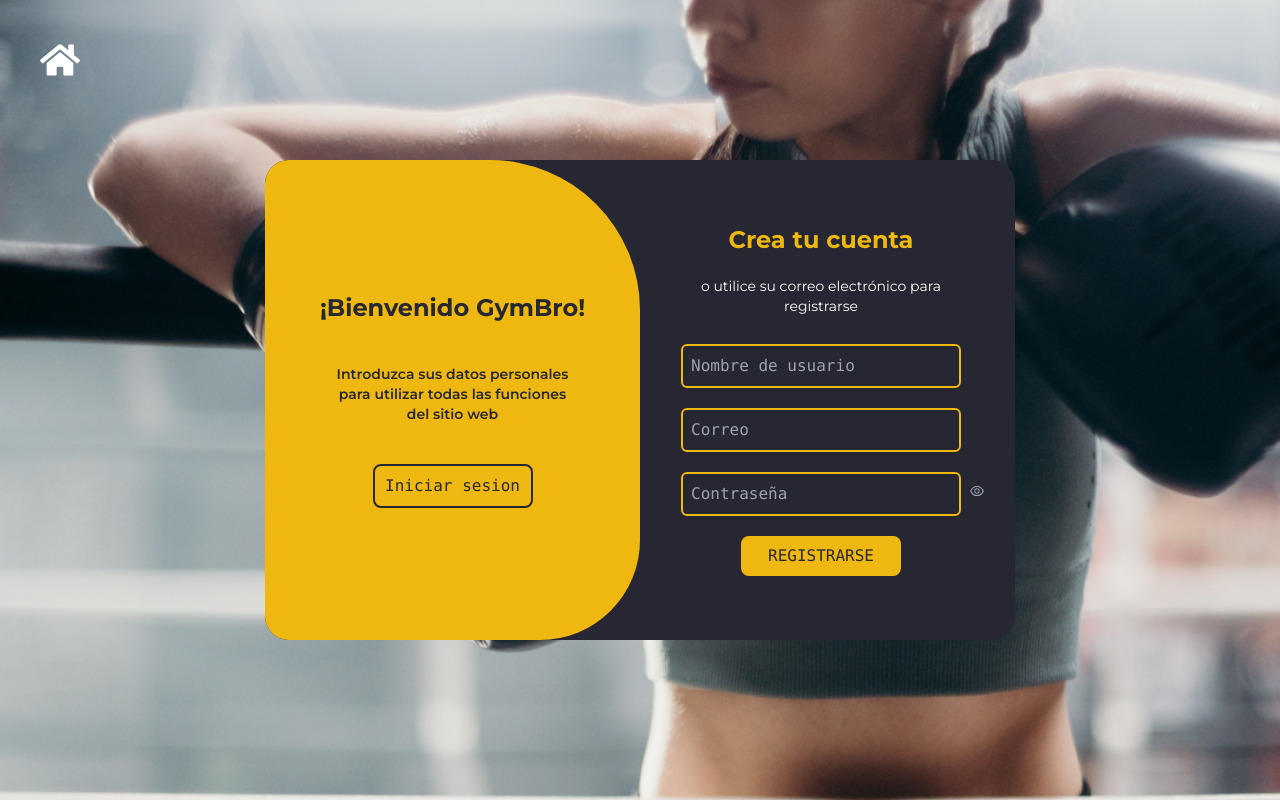
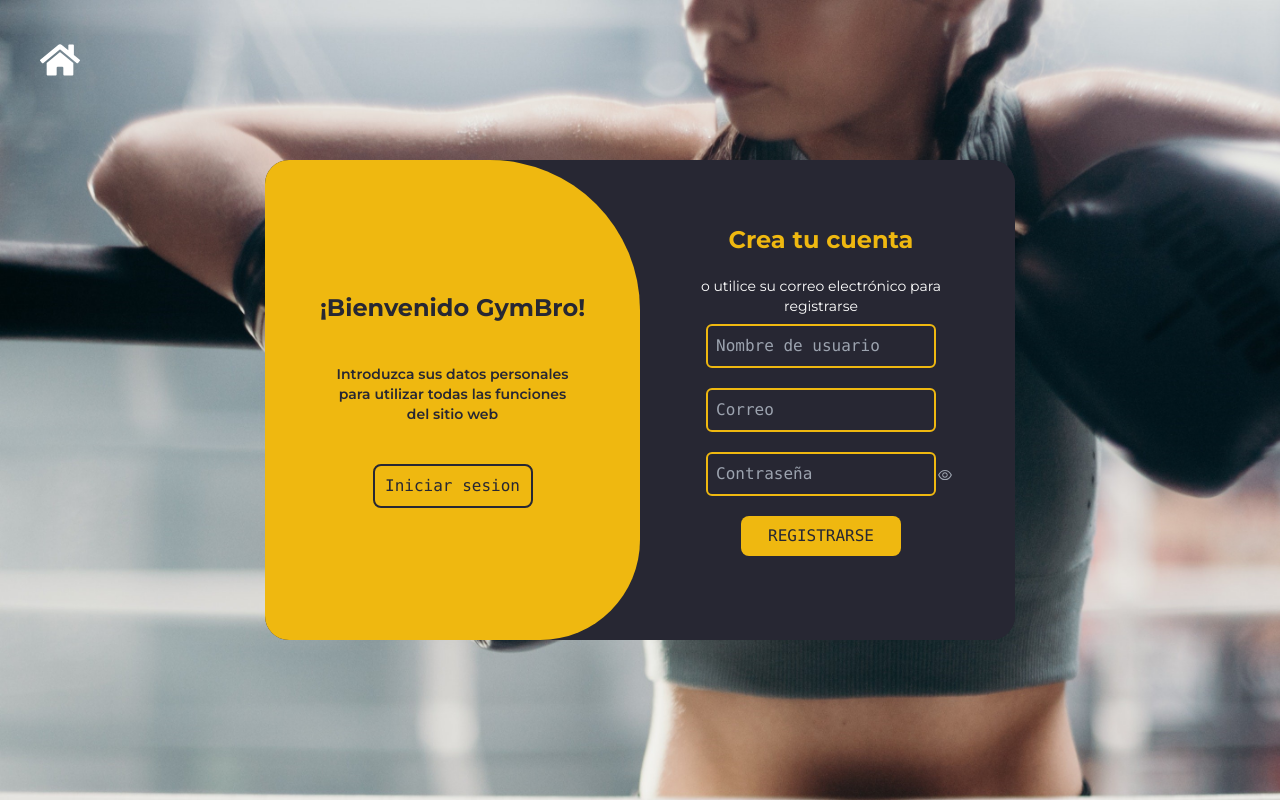
Before and after one commit to JAASM1/FitZone, a React (Create React App) app: page /Registrarse in a window 1280 px wide. Built offline with nearby package versions, Linux system fonts and the light colour scheme.

Commit message:
Validacion de nombre de usuario

```diff
--- a/src/page/login/registrarse.js
+++ b/src/page/login/registrarse.js
@@ -1,59 +1,81 @@
-import React from 'react';
-import { Link, useNavigate } from 'react-router-dom';
-import Swal from 'sweetalert2';
-import { useState, useEffect } from 'react';
-import { AiOutlineEye, AiOutlineEyeInvisible } from 'react-icons/ai';
+import React from "react";
+import { Link, useNavigate } from "react-router-dom";
+import Swal from "sweetalert2";
+import { useState, useEffect } from "react";
+import { AiOutlineEye, AiOutlineEyeInvisible } from "react-icons/ai";
 import { FaHome } from "react-icons/fa";
 
 function Registrarse() {
-
-    const navigate = useNavigate()
-    const [user_name, setUserName] = useState("")
+  const navigate = useNavigate();
+  const [user_name, setUserName] = useState("");
+  const [errorName, setErrorName] = useState("");
   const [user_email, setEmail] = useState("");
   const [user_password, setPassword] = useState("");
   const [error, setError] = useState(null);
   const [showPassword, setShowPassword] = useState(false);
 
+  const userNameValidation = (e) => {
+    const newName = e.target.value;
+    if (
+      newName.length < 6 ||
+      !/^[a-zA-Z0-9]+$/.test(newName) ||
+      /\s/.test(newName)
+    ) {
+      setErrorName(
+        "El nombre tiene que tener al menos 6 caracteres, sin caracteres especiales."
+      );
+    } else {
+      setError("");
+    }
+    setUserName(newName);
+  };
+
   const handleRegister = async (e) => {
-        e.preventDefault()
-        if (user_email.trim() === '' || user_password.trim() === '' || user_name.trim() === '') {
-            setError("Por favor, ingresa todos los campos.")
+    e.preventDefault();
+    if (
+      user_email.trim() === "" ||
+      user_password.trim() === "" ||
+      user_name.trim() === ""
+    ) {
+      setError("Por favor, ingresa todos los campos.");
       return;
     }
     if (user_password.length < 8) {
       setError("La contraseña debe tener al menos 8 caracteres.");
       return;
     }
+
     const emailRegex = /^[^\s@]+@[^\s@]+\.(com|es|mx)$/i;
     if (!emailRegex.test(user_email)) {
-          setError("Por favor, ingresa un correo electrónico válido con terminación .com, .es, o .mx");
+      setError(
+        "Por favor, ingresa un correo electrónico válido con terminación .com, .es, o .mx"
+      );
       return;
     }
 
     try {
+      //Alerta de carga
       Swal.fire({
         title: "Cargando...",
         text: "Por favor, espera un momento.",
         allowOutsideClick: false,
         showConfirmButton: false,
-                timer: 7000,
+        timer: 3000,
         willOpen: () => {
           Swal.showLoading();
         },
       });
-            const response = await fetch(
-                "http://localhost:8080/fitzone/users/",
-                {
+
+      const response = await fetch("http://localhost:8080/fitzone/users/", {
         method: "POST",
         headers: {
           "Content-Type": "application/json",
         },
-                    body: JSON.stringify({ user_name, user_email, user_password })
-                }
-            );
+        body: JSON.stringify({ user_name, user_email, user_password }),
+      });
 
       if (response.ok) {
-                Swal.close()
+        Swal.close();
         Swal.fire({
           title: "Registro Exitoso",
           html: "Redirigiendo a inicio de sesión",
@@ -62,24 +84,37 @@ function Registrarse() {
           timerProgressBar: true,
           showConfirmButton: false,
         }).then(() => {
-                    navigate('/Iniciar Sesion')
-                })
+          navigate("/Iniciar Sesion");
+        });
       } else {
         const data = await response.json();
 
-                if (response.status === 400 && data.error === "Correo electrónico duplicado") {
-                    console.log("Correo electrónico duplicado. Mostrar mensaje de error.");
-                    setError("El correo electrónico ya está en uso. Por favor, utiliza otro.");
+        if (
+          response.status === 400 &&
+          data.error === "Correo electrónico duplicado"
+        ) {
+          console.log(
+            "Correo electrónico duplicado. Mostrar mensaje de error."
+          );
+          setError(
+            "El correo electrónico ya está en uso. Por favor, utiliza otro."
+          );
         } else {
           console.log("Error de registro. Mostrar mensaje de error genérico.");
           setError("Error de registro. Por favor, inténtalo de nuevo.");
+          Swal.fire({
+            icon: "error",
+            title: "Error de registro",
+            text: "Por favor, inténtalo de nuevo.",
+          });
+
         }
       }
     } catch (error) {
       console.error(error);
       setError("Error interno. Por favor, inténtalo de nuevo más tarde.");
     }
-    }
+  };
 
   const togglePasswordVisibility = () => {
     setShowPassword(!showPassword);
@@ -92,48 +127,71 @@ function Registrarse() {
   };
 
   const buttonStyle = {
-        fontSize: '40px',
-        color: hovered ? '#EFB810' : 'white',
+    fontSize: "40px",
+    color: hovered ? "#EFB810" : "white",
   };
 
   return (
-        <div className='font-Montserrat'>
-            <div className='bg-image1 h-screen bg-cover flex justify-center items-center'>
+    <div className="font-Montserrat">
+      <div className="bg-image1 h-screen bg-cover flex justify-center items-center">
         <div>
           <Link to="/">
-                        <button className="flex items-center justify-center absolute left-10 top-10" style={buttonStyle} onMouseEnter={handleHover} onMouseLeave={handleHover}>
-                        <FaHome/>
+            <button
+              className="flex items-center justify-center absolute left-10 top-10"
+              style={buttonStyle}
+              onMouseEnter={handleHover}
+              onMouseLeave={handleHover}
+            >
+              <FaHome />
             </button>
           </Link>
         </div>
         <div className="bg-[#272733] relative overflow-hidden rounded-3xl w-[350px] lg:w-[750px] h-[480px]">
           <div className="absolute top-0 h-[100%] transition-all ease-in-out w-[150%] lg:left-64 lg:w-[80%]">
-                        <form onSubmit={handleRegister} className="bg-[#272733] flex justify-center items-center flex-col px-16 w-[68%] lg:w-[100%] lg:px-40 lg:h-[100%] text-[#EFB810]" action=''>
+            <form
+              onSubmit={handleRegister}
+              className="bg-[#272733] flex justify-center items-center flex-col px-16 w-[68%] lg:w-[100%] lg:px-40 lg:h-[100%] text-[#EFB810]"
+              action=""
+            >
               <h1 className="font-bold text-2xl mb-5">Crea tu cuenta</h1>
-                            <span className="text-sm mb-2 text-center text-white">o utilice su correo electrónico para registrarse</span>
+              <span className="text-sm mb-2 text-center text-white">
+                o utilice su correo electrónico para registrarse
+              </span>
+              <div className="space-y-5">
+                <div className="space-y-1 text-center">
                   <input
                     type="text"
                     id="nombre"
                     placeholder="Nombre de usuario"
                     value={user_name}
-                                onChange={(e) => setUserName(e.target.value)}
-                                className="bg-transparent border-[#EFB810] border-2 w-[100%] outline-none my-5 mx-15 p-2 rounded-md font-mono" />
+                    onChange={userNameValidation}
+                    className="bg-transparent border-[#EFB810] border-2 w-[100%] outline-none mx-15 p-2 rounded-md font-mono"
+                  />
+                  {error && <p className="text-xs text-red-500">{errorName}</p>}
+                </div>
+                <div>
                   <input
                     type="email"
                     id="email"
                     value={user_email}
                     onChange={(e) => setEmail(e.target.value)}
                     placeholder="Correo"
-                                className="bg-transparent border-[#EFB810] border-2 w-[100%] outline-none mx-15 p-2 rounded-md font-mono" />
+                    className="bg-transparent border-[#EFB810] border-2 w-[100%] outline-none mx-15 p-2 rounded-md font-mono"
+                  />
+                </div>
+                <div>
                   <input
                     type={showPassword ? "text" : "password"}
                     id="password"
                     placeholder="Contraseña"
                     value={user_password}
                     onChange={(e) => setPassword(e.target.value)}
-                                className="bg-transparent border-[#EFB810] border-2 w-[100%] outline-none my-5 mx-15 p-2 rounded-md font-mono" />
+                    className="bg-transparent border-[#EFB810] border-2 w-[100%] outline-none mx-15 p-2 rounded-md font-mono"
+                  />
+                </div>
+              </div>
               <span
-                                className=" absolute top-[20.2rem] left-[28rem] cursor-pointer"
+                className=" absolute top-[19.2rem] left-[26rem] cursor-pointer"
                 onClick={togglePasswordVisibility}
               >
                 {showPassword ? (
@@ -142,12 +200,11 @@ function Registrarse() {
                   <AiOutlineEye className="h-[1rem] text-gray-400" />
                 )}
               </span>
-                            {error && (
-                                <p className='text-red-500 text-sm mb-2'>{error}</p>
-                            )}
+              {error && <p className="text-red-500 text-xs my-2">{error}</p>}
               <button
-                                className="bg-[#EFB810] cursor-pointer text-[#272733] uppercase p-2 rounded-lg w-40 font-mono"
-                                type='submit'>
+                className="bg-[#EFB810] cursor-pointer text-[#272733] uppercase p-2 my-5 rounded-lg w-40 font-mono"
+                type="submit"
+              >
                 Registrarse
               </button>
             </form>
@@ -156,11 +213,15 @@ function Registrarse() {
             <div className="bg-[#EFB810] relative h-[100%] w-[200%] transition-all ease-in-out text-[#272733]">
               <div className="absolute w-[50%] h-[100%] flex justify-center items-center flex-col text-center top-0 transition-all ease-in-out px-[30px]">
                 <h1 className="font-bold text-2xl">¡Bienvenido GymBro!</h1>
-                                <p className="lg:m-[40px] lg:font-semibold lg:text-sm max-lg:hidden">Introduzca sus datos personales para utilizar todas las funciones del sitio web</p>
-                                <Link to='/Iniciar sesion'>
+                <p className="lg:m-[40px] lg:font-semibold lg:text-sm max-lg:hidden">
+                  Introduzca sus datos personales para utilizar todas las
+                  funciones del sitio web
+                </p>
+                <Link to="/Iniciar sesion">
                   <button
-                                        type='button'
-                                        className=" bg-transparent border-[#272733] p-2 border-2 rounded-lg w-40 font-mono">
+                    type="button"
+                    className=" bg-transparent border-[#272733] p-2 border-2 rounded-lg w-40 font-mono"
+                  >
                     Iniciar sesion
                   </button>
                 </Link>
@@ -170,7 +231,7 @@ function Registrarse() {
         </div>
       </div>
     </div>
-    )
+  );
 }
 
-export default Registrarse
+export default Registrarse;
```
Lines whose indentation alone changed are shown as unchanged.
